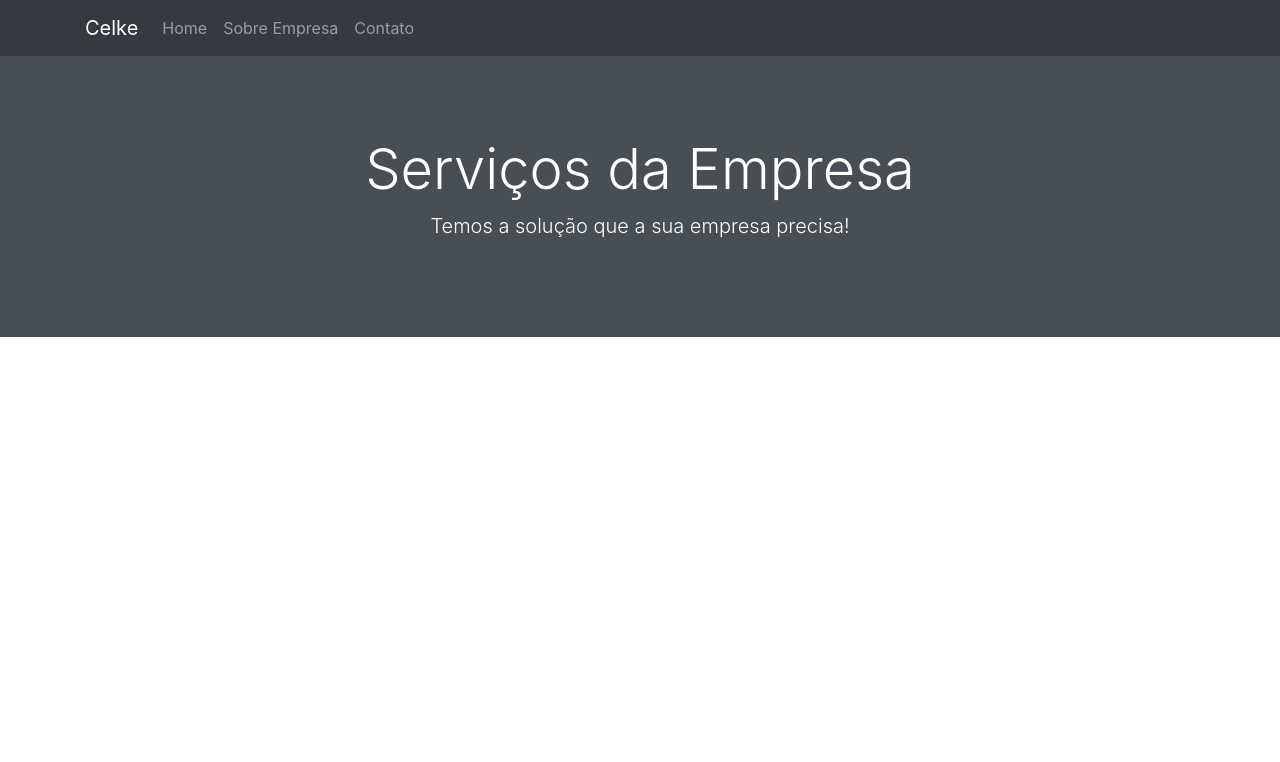
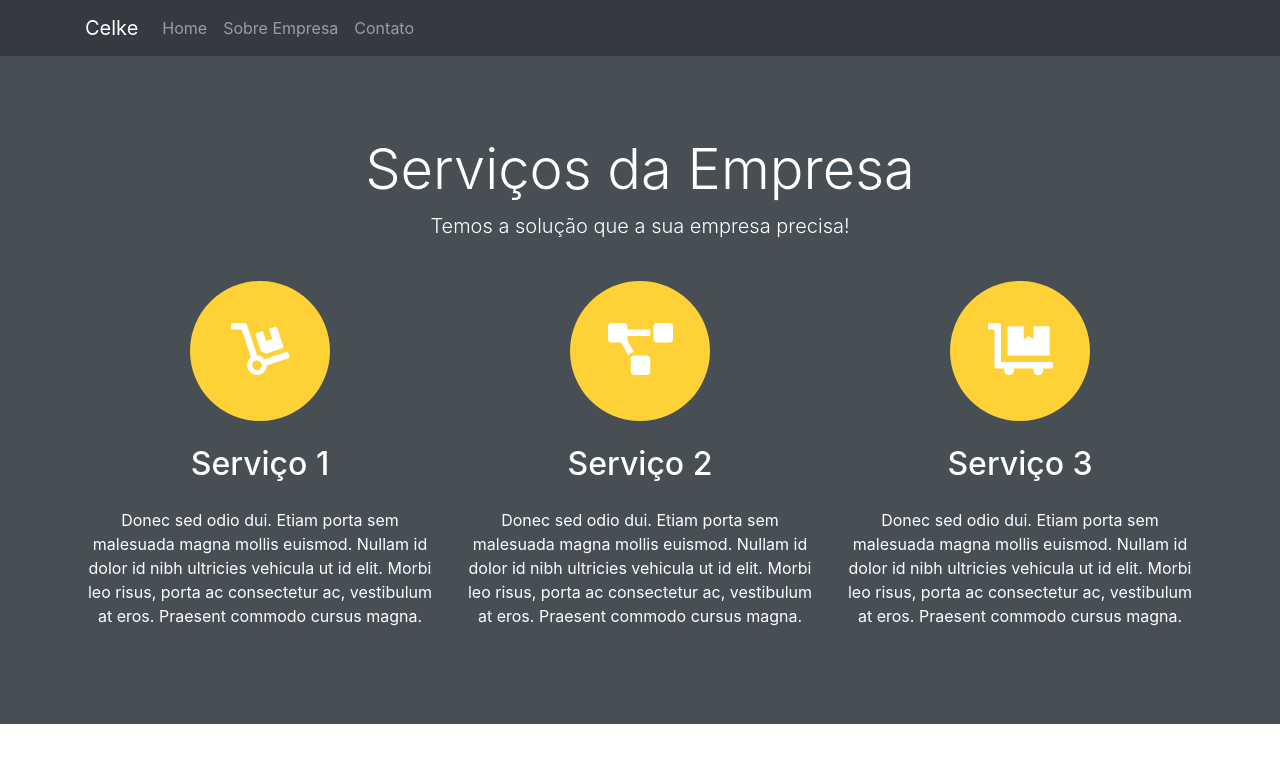
Before and after one commit to MauricioFe/live-celke, a Next.js app: page / in a window 1280 px wide. Shown: the top 762 px of the page. Built offline with nearby package versions, Linux system fonts and the light colour scheme.

Commit message:
Criação da descrição dos serviços

```diff
--- a/package.json
+++ b/package.json
@@ -9,6 +9,9 @@
     "start": "next start"
   },
   "dependencies": {
+    "@fortawesome/fontawesome-svg-core": "^1.2.29",
+    "@fortawesome/free-solid-svg-icons": "^5.13.1",
+    "@fortawesome/react-fontawesome": "^0.1.11",
     "@zeit/next-css": "^1.0.1",
     "bootstrap": "^4.5.0",
     "next": "^9.4.4",
--- a/pages/index.js
+++ b/pages/index.js
@@ -1,16 +1,22 @@
 import Head from 'next/head';
 import Menu from '../components/Menu';
 
-import {Jumbotron, Container} from 'reactstrap'
+import { Jumbotron, Container } from 'reactstrap'
 
 import 'bootstrap/dist/css/bootstrap.min.css';
+
+import { library } from '@fortawesome/fontawesome-svg-core';
+import { FontAwesomeIcon } from '@fortawesome/react-fontawesome';
+import { fas } from '@fortawesome/free-solid-svg-icons';
+library.add(fas);
+
 function Home() {
     return (
         <div>
             <Head>
                 <title>Home - Celke</title>
-                <meta name="description" content="Site de... Sobre ..."/>
-                <meta name="author" content="Maurício Lacerda"/>
+                <meta name="description" content="Site de... Sobre ..." />
+                <meta name="author" content="Maurício Lacerda" />
             </Head>
             <Menu />
             <Jumbotron fluid className="servicos">
@@ -19,14 +25,56 @@ function Home() {
                         padding:80px 0;
                         background-color:#474e54;
                         color:#fff;
-                        margin-bottom: 0rem !important;
-                    }`}
+                        margin-bottom: 0rem;
+                    }
+                        .circulo{
+                            width:140px;
+                            height:140px;
+                            background-color:#fed136;
+                            font-size:52px;
+                            padding-top:30px;
+                        }
+
+                        .centralizar{
+                            margin:0 auto !important;
+                            float: none !important;
+                        }
+                    `}
                 </style>
                 <Container className='text-center'>
-                    <h1 className='display-4'>Serviços da Empresa</h1>
-                    <p className='lead'>Temos a solução que a sua empresa precisa!</p>
+                    <div>
+                        <h1 className='display-4'>Serviços da Empresa</h1>
+                        <p className='lead pb-4'>Temos a solução que a sua empresa precisa!</p>
+                    </div>
+                    <div class="row">
+                        <div class="col-lg-4">
+                            <div className="rounded-circle circulo centralizar">
+                                <FontAwesomeIcon icon="dolly" />
+                            </div>
+                            <h2 className="mt-4 mb-4">Serviço 1</h2>
+                            <p>Donec sed odio dui. Etiam porta sem malesuada magna mollis euismod. Nullam id dolor id nibh ultricies vehicula ut id elit. Morbi leo risus, porta ac consectetur ac, vestibulum at eros. Praesent commodo cursus magna.</p>
+                        </div>
+                        <div class="col-lg-4">
+                            <div className="rounded-circle circulo centralizar">
+                                <FontAwesomeIcon icon="project-diagram" />
+                            </div>
+                            <h2 className="mt-4 mb-4">Serviço 2</h2>
+                            <p>Donec sed odio dui. Etiam porta sem malesuada magna mollis euismod. Nullam id dolor id nibh ultricies vehicula ut id elit. Morbi leo risus, porta ac consectetur ac, vestibulum at eros. Praesent commodo cursus magna.</p>
+                        </div>
+                        <div class="col-lg-4">
+                            <div className="rounded-circle circulo centralizar">
+                                <FontAwesomeIcon icon="dolly-flatbed" />
+                            </div>
+                            <h2 className="mt-4 mb-4">Serviço 3</h2>
+                            <p>Donec sed odio dui. Etiam porta sem malesuada magna mollis euismod. Nullam id dolor id nibh ultricies vehicula ut id elit. Morbi leo risus, porta ac consectetur ac, vestibulum at eros. Praesent commodo cursus magna.</p>
+                        </div>
+                    </div>
                 </Container>
             </Jumbotron>
+            <Container className='text-center teste'>
+
+
+            </Container>
         </div>
     );
 }
```
Also changed, not shown: 1 other file (tests, documents, lock files or other folders).
